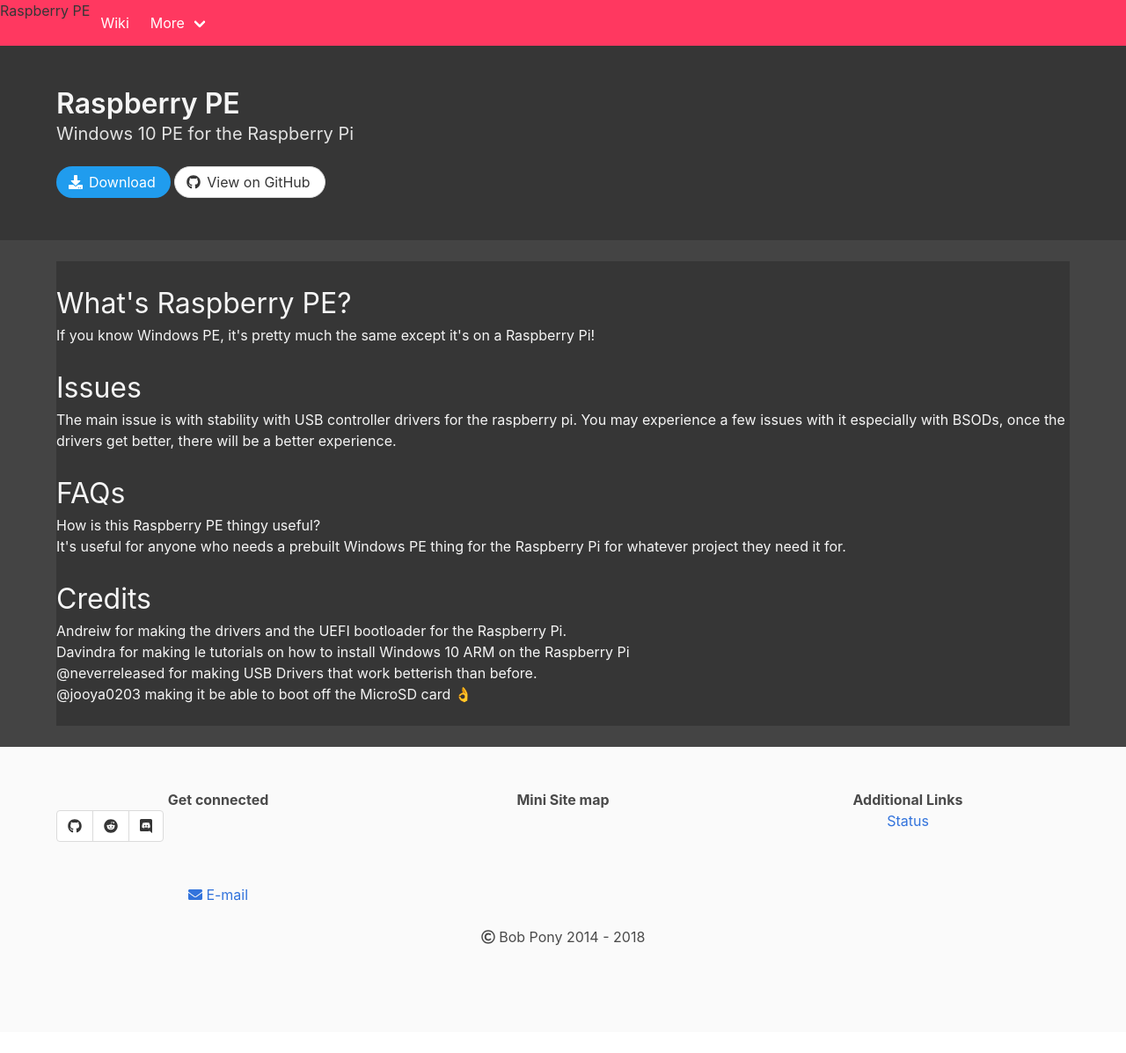
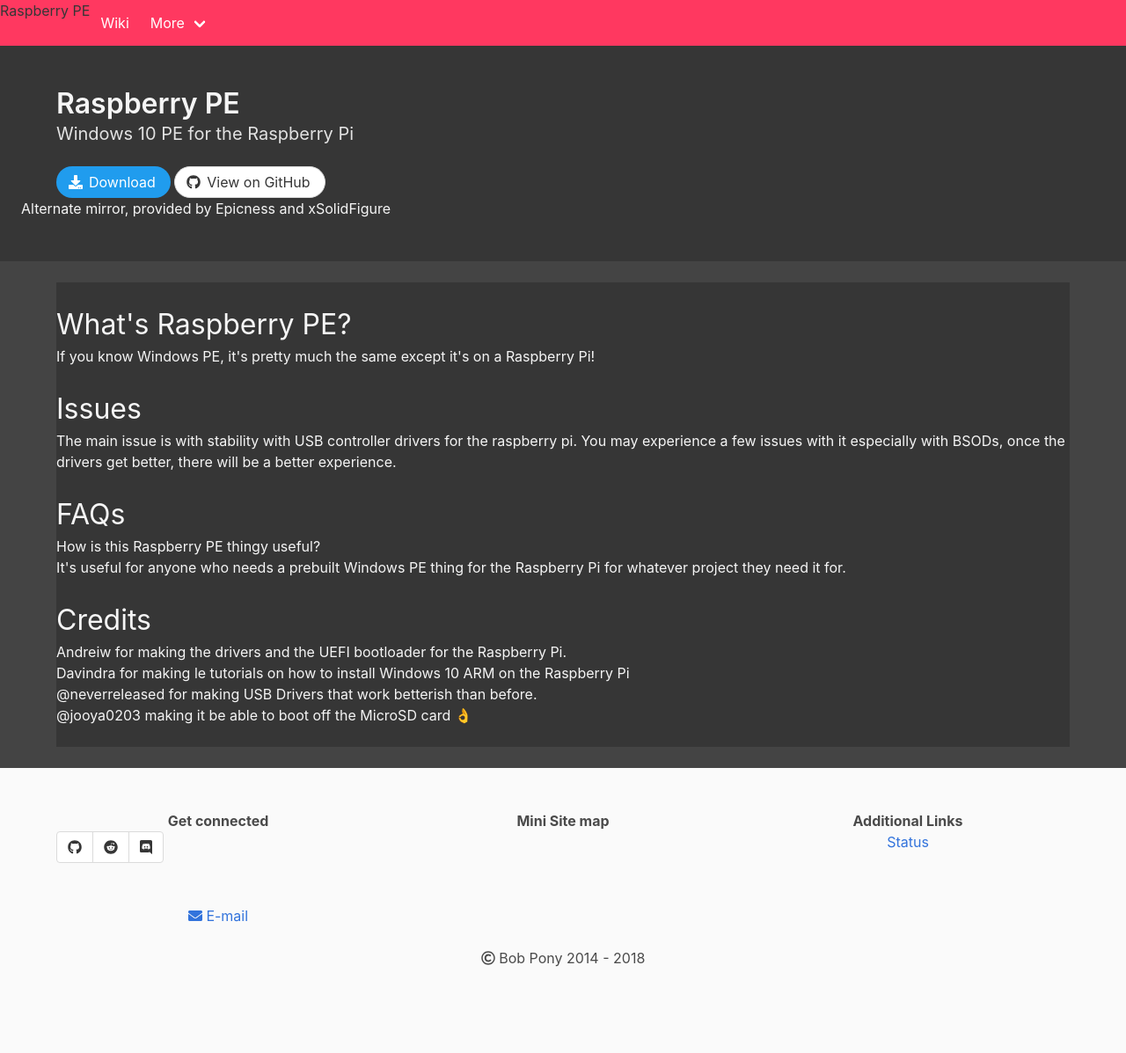
Before and after one commit to sparskakyl/RaspberryPE, a Jekyll site: the page built from docs/index.html, in a window 1280 px wide. Shown: the whole page at 88% size. Built offline with Jekyll 4.4.1, drawn with Linux system fonts in a browser that asks for light colours; nearby versions of some CDN libraries; emoji names are drawn with the system emoji font; before the commit the page ends 1173 px from its top, so only the background shows below that.

Commit message:
Update index.html

```diff
--- a/docs/index.html
+++ b/docs/index.html
@@ -29,6 +29,7 @@
   </a>
   {% endif %}
   </div>
+<a href="http://vps.xsolidfigure.me:150/files/rpe/">Alternate mirror, provided by Epicness and xSolidFigure</a>
   </div>
 </section>
 <br />
```
